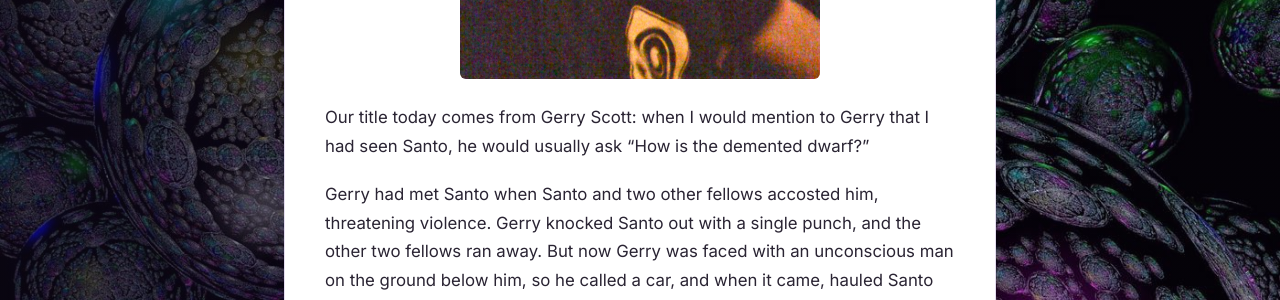
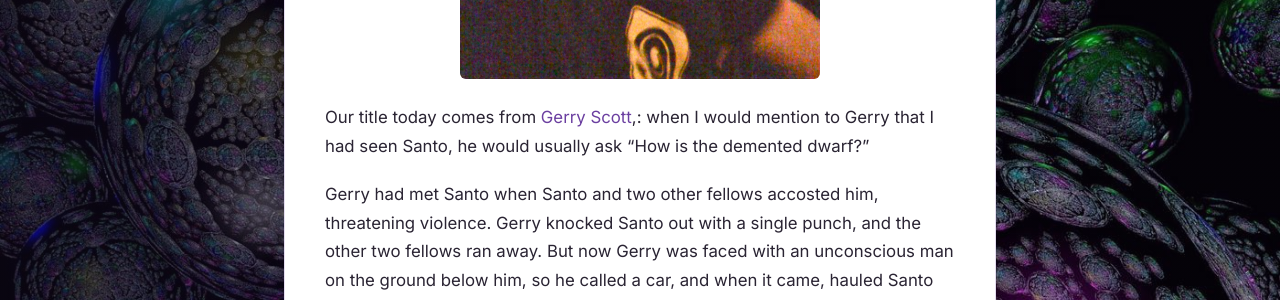
Before and after one commit to gcallah/gcallah.github.io, a Jekyll site: the page built from _posts/2026-10-27-The-Demented-Dwarf.md, in a window 1280 px wide and 900 px high, scrolled down 589 px. Shown: the part 153-453 px from the top of the window. Built offline with Jekyll 4.4.1, drawn with Linux system fonts in a browser that asks for light colours; our own code applies the rules of GitHub Pages for plain Markdown files; part of the change alters nothing that is shown.

```diff
--- a/_posts/2026-10-27-The-Demented-Dwarf.md
+++ b/_posts/2026-10-27-The-Demented-Dwarf.md
@@ -2,7 +2,8 @@
 
 ![Santo](/graphics/DementedDwarf.jpg)
 
-Our title today comes from Gerry Scott: when I would mention to Gerry that I had
+Our title today comes from [Gerry Scott](/_posts/2026-10-26-Gerry-Scott.md),:
+when I would mention to Gerry that I had
 seen Santo, he would usually ask "How is the demented dwarf?"
 
 Gerry had met Santo when Santo and two other fellows accosted him, threatening
```
